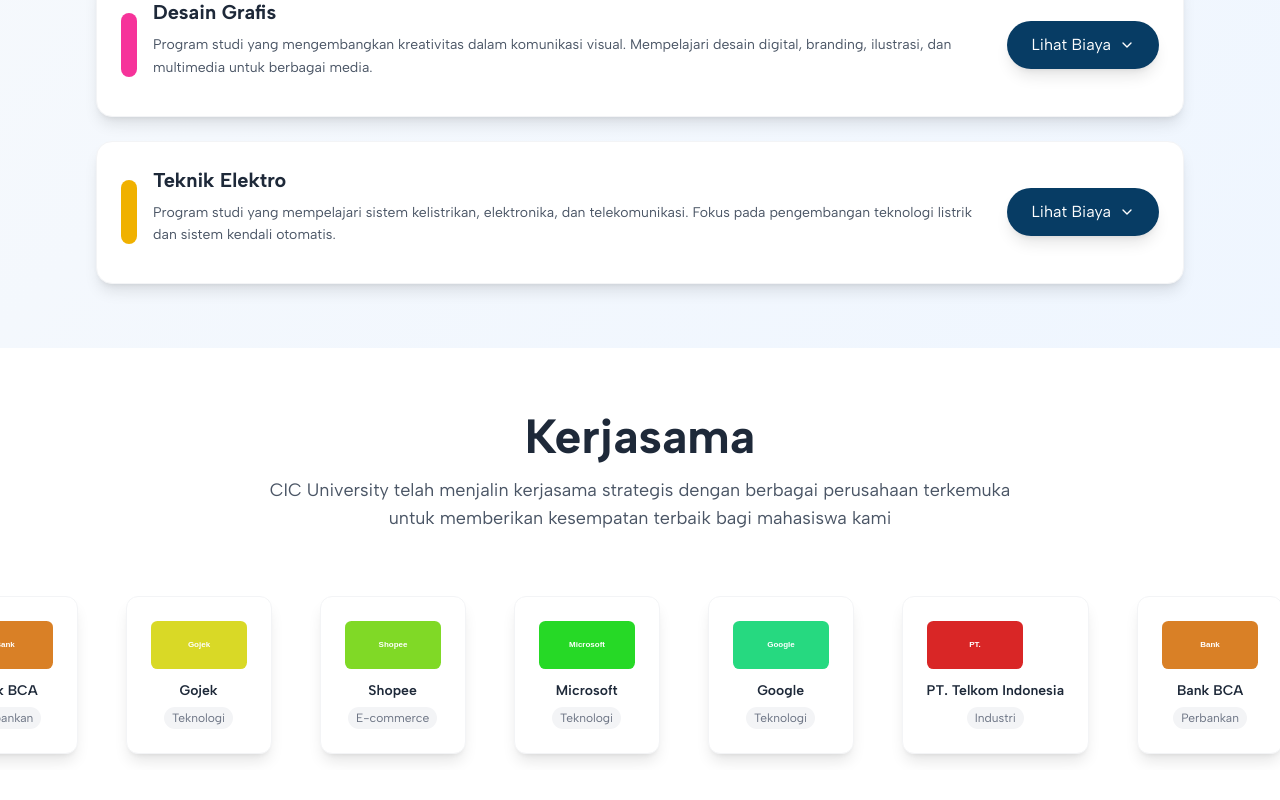
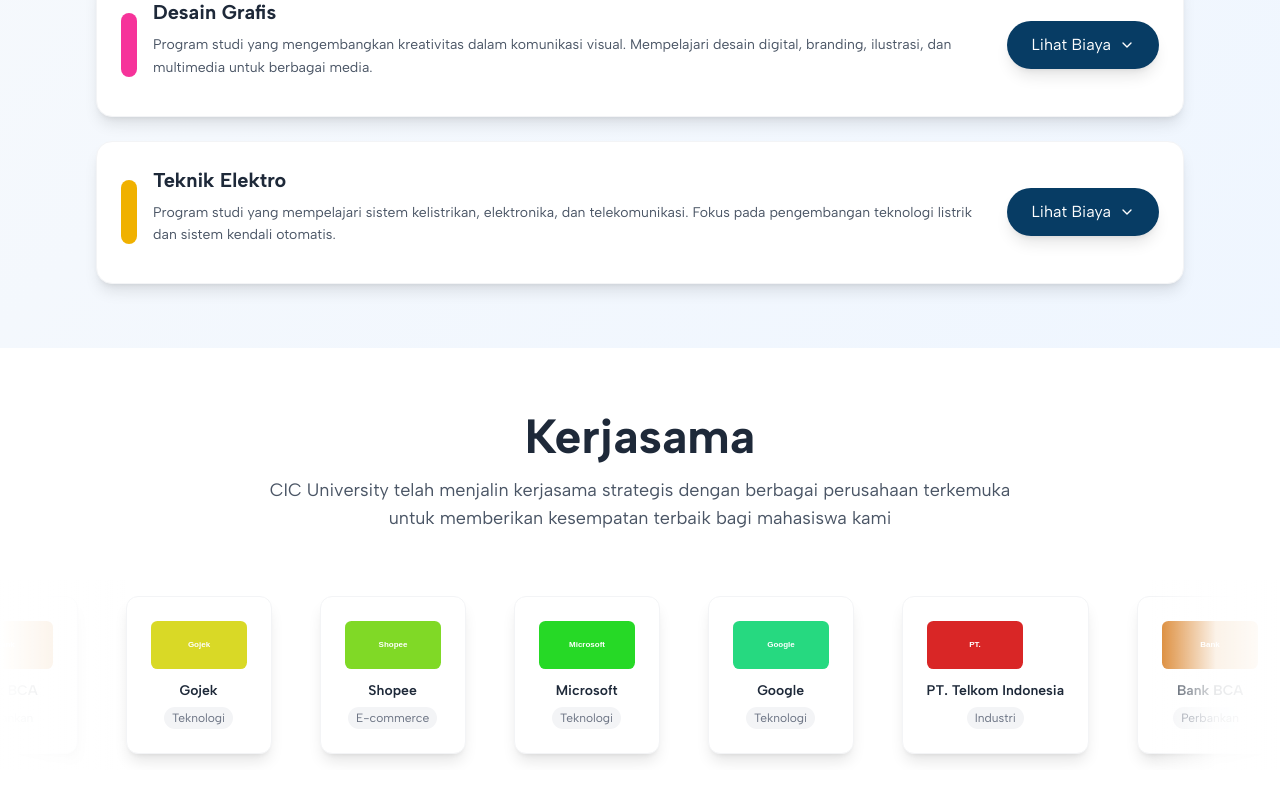
Before and after one commit to NicoIzumi30/uiuc-landing-page, a Next.js app: page / in a window 1280 px wide. Shown: the part 4044-4844 px from the top of the page. Built offline with nearby package versions, Linux system fonts and the light colour scheme.

Commit message:
feat: add fade effect on marquee

```diff
--- a/src/components/Collaboration.js
+++ b/src/components/Collaboration.js
@@ -111,14 +111,22 @@
           </p>
         </div>
 
+        {/* Marquee Section with Fade Effects */}
+        <div className="relative overflow-hidden">
+          {/* Left fade overlay */}
+          <div className="absolute left-0 top-0 bottom-0 w-20 md:w-32 bg-gradient-to-r from-white via-white/90 to-transparent z-10 pointer-events-none"></div>
 
-          <div className="relative">
+          {/* Right fade overlay */}
+          <div className="absolute right-0 top-0 bottom-0 w-20 md:w-32 bg-gradient-to-l from-white via-white/90 to-transparent z-10 pointer-events-none"></div>
+
           <Marquee
             speed={50}
             gradient={true}
             gradientColor={[255, 255, 255]}
-              gradientWidth={50}
+            gradientWidth={80}
             className="py-4"
+            pauseOnHover={true}
+            loop={0}
           >
             {firstRow.map((partner) => (
               <div
```
Lines whose indentation alone changed are shown as unchanged.
